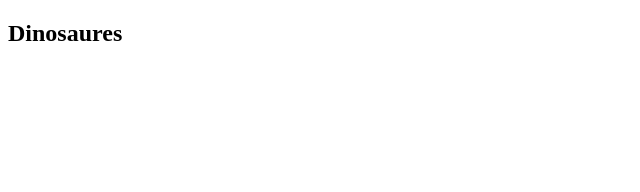
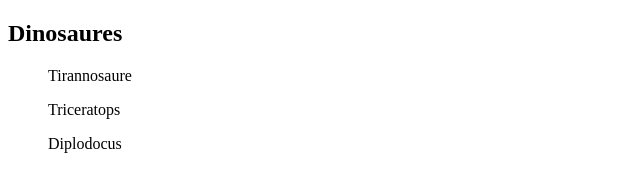
Before and after one commit to aitormera/DAM1M04-Exercici000, a plain HTML site: page index.html in a window 1280 px wide. Shown: the whole page, without its empty margins (0-640 px from the left). Drawn offline with Linux system fonts and the light colour scheme.

Commit message:
Update index.html

```diff
--- a/index.html
+++ b/index.html
@@ -6,6 +6,8 @@
        <h2>Dinosaures</h2>
    </head>
    <body>
-
+      <ul>Tirannosaure</ul>
+      <ul>Triceratops</ul>
+      <ul>Diplodocus</ul>
    </body>
 </html>
```
